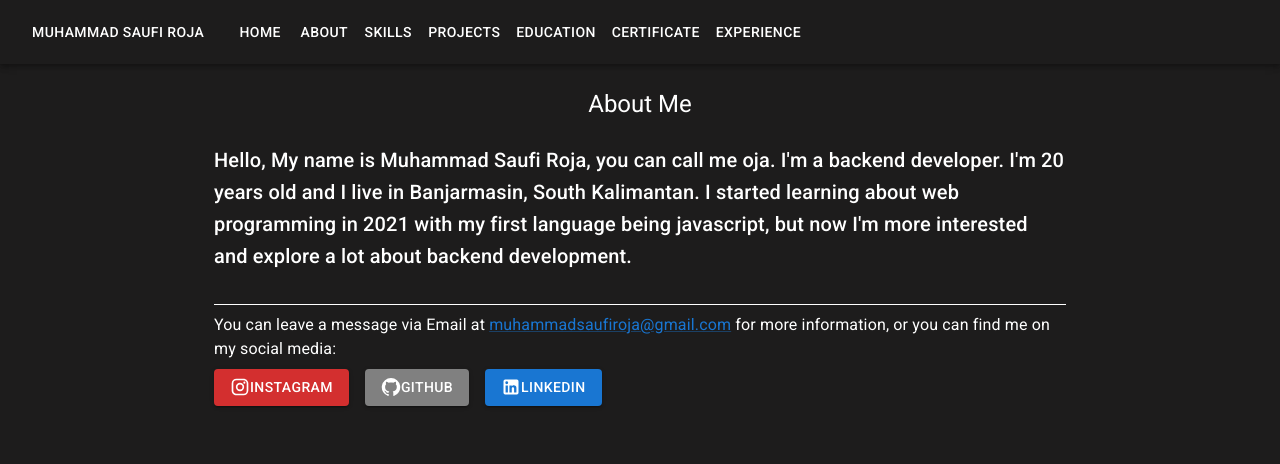
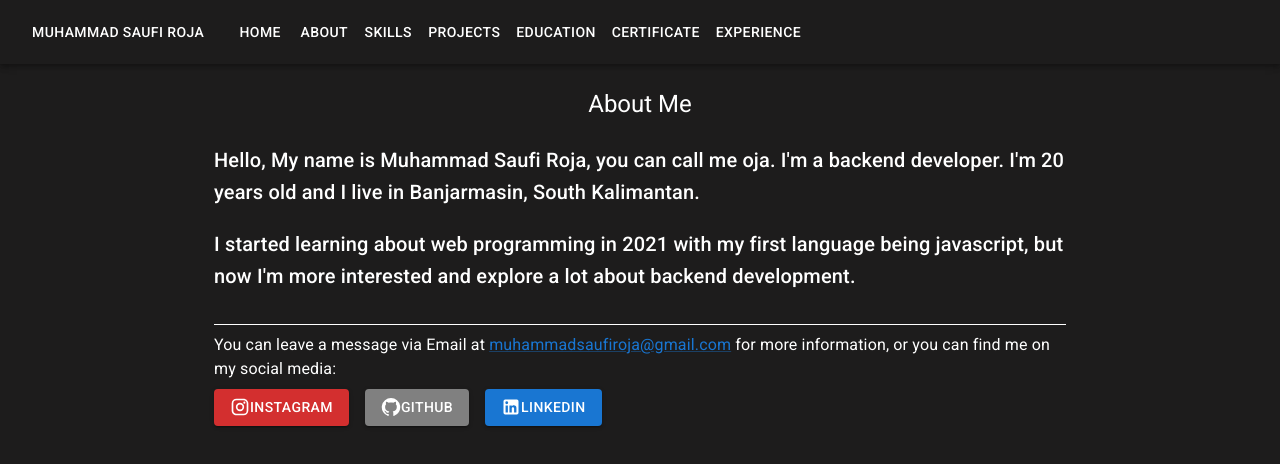
Before and after one commit to saufiroja/portofolio, a React (Create React App) app: page /about in a window 1280 px wide. Shown: the top 464 px of the page. Built offline with nearby package versions, Linux system fonts and the light colour scheme.

Commit message:
📄docs: edit about

```diff
--- a/src/components/About/About.jsx
+++ b/src/components/About/About.jsx
@@ -18,10 +18,13 @@ const About = () => {
             <Typography variant='h6'>
               Hello, My name is Muhammad Saufi Roja, you can call me oja. I'm a
               backend developer. I'm {getAge()} years old and I live in
-              Banjarmasin, South Kalimantan. I started learning about web
-              programming in 2021 with my first language being javascript, but
-              now I'm more interested and explore a lot about backend
-              development.
+              Banjarmasin, South Kalimantan.
+            </Typography>
+            <br />
+            <Typography variant='h6'>
+              I started learning about web programming in 2021 with my first
+              language being javascript, but now I'm more interested and explore
+              a lot about backend development.
             </Typography>
           </Grid>
         </Grid>
```
